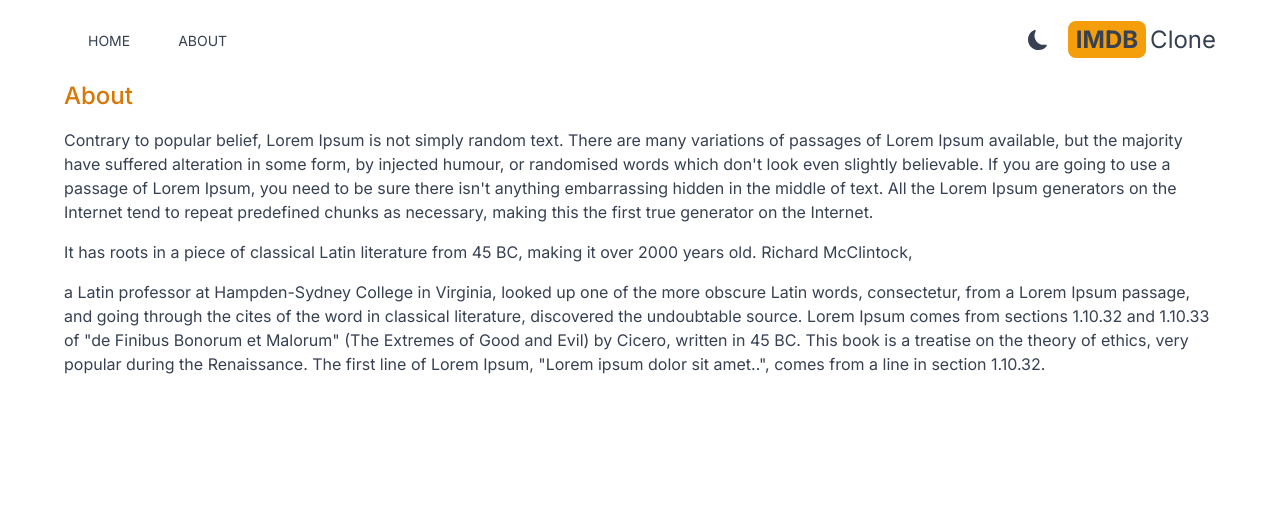
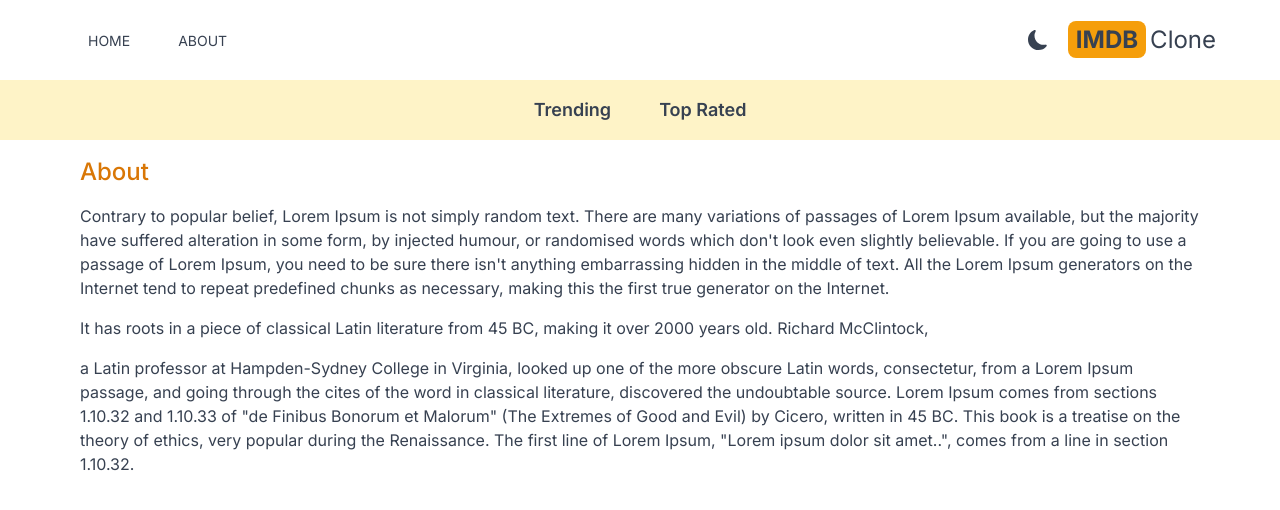
Before and after one commit to r1zq/imdb, a Next.js app: page /about in a window 1280 px wide. Shown: the top 510 px of the page. Built offline with nearby package versions, Linux system fonts and the light colour scheme.

Commit message:
create the navbar component

```diff
--- a/src/app/about/page.jsx
+++ b/src/app/about/page.jsx
@@ -2,7 +2,7 @@
 
 export default function page() {
   return (
-    <div className='max-w-6xl mx-auto space-y-4'>
+    <div className='max-w-6xl mx-auto space-y-4 p-4'>
     <h1 className='text-2xl font-medium text-amber-600'>About</h1>
 
     <p>Contrary to popular belief, Lorem Ipsum is not simply random text. There are many variations of passages of Lorem Ipsum available, but the majority have suffered alteration in some form, by injected humour, or randomised words which don't look even slightly believable. If you are going to use a passage of Lorem Ipsum, you need to be sure there isn't anything embarrassing hidden in the middle of text. All the Lorem Ipsum generators on the Internet tend to repeat predefined chunks as necessary, making this the first true generator on the Internet.</p>
--- /dev/null
+++ b/src/app/components/Navbar.jsx
@@ -0,0 +1,11 @@
+import React from 'react'
+import NavbarItem from './NavbarItem'
+
+export default function Navbar() {
+  return (
+    <div className="flex justify-center dark:bg-gray-600 bg-amber-100 lg:text-lg p-4">
+      <NavbarItem title="Trending" param="fetchTrending"/>
+      <NavbarItem title="Top Rated" param="fetchTopRated"/>
+    </div>
+  )
+}
--- /dev/null
+++ b/src/app/components/NavbarItem.jsx
@@ -0,0 +1,15 @@
+"use client";
+import Link from 'next/link'
+import React from 'react'
+import { useSearchParams } from 'next/navigation'
+
+export default function NavbarItem({title, param}) {
+  const searchParams = useSearchParams();
+  const genre = searchParams.get('genre');
+  return (
+    <div>
+      <Link className={`m-4 hover:text-amber-600 font-semibold p-2 ${genre && genre == param && "underline underline-offset-8 decoration-4 decoration-amber-500 rounded-lg"}`}
+      href={`/?genre=${param}`}>{title}</Link>
+    </div>
+  )
+}
--- a/src/app/layout.js
+++ b/src/app/layout.js
@@ -3,6 +3,7 @@
 import { Inter } from 'next/font/google'
 import './globals.css'
 import Providers from './Providers'
+import Navbar from './components/Navbar'
 
 const inter = Inter({ subsets: ['latin'] })
 export const metadata = {
@@ -18,6 +19,8 @@
           <Header />
           {/* { navbar } */}
 
+          <Navbar/>
+
           {/* { searchbox } */}
 
           {children}
```
